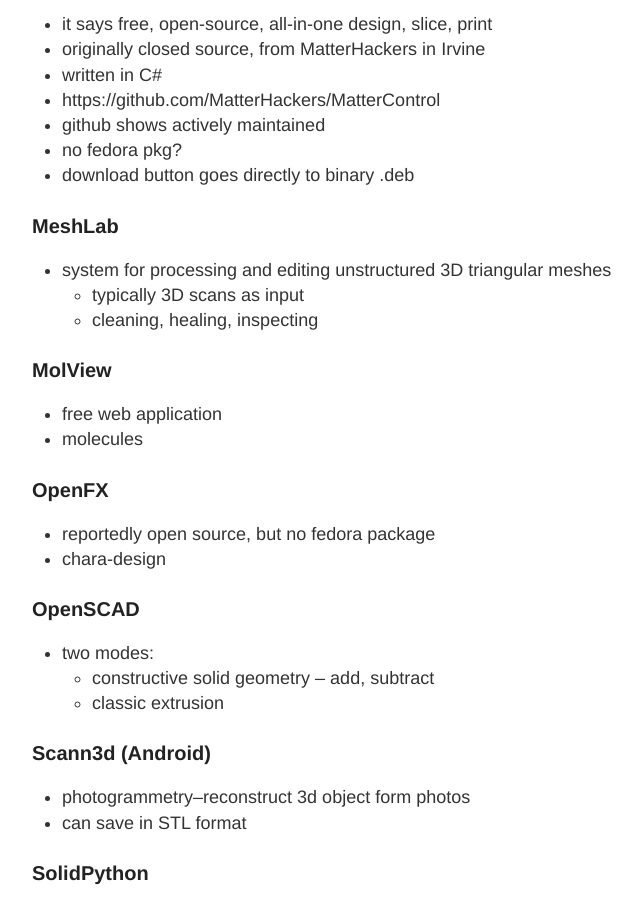
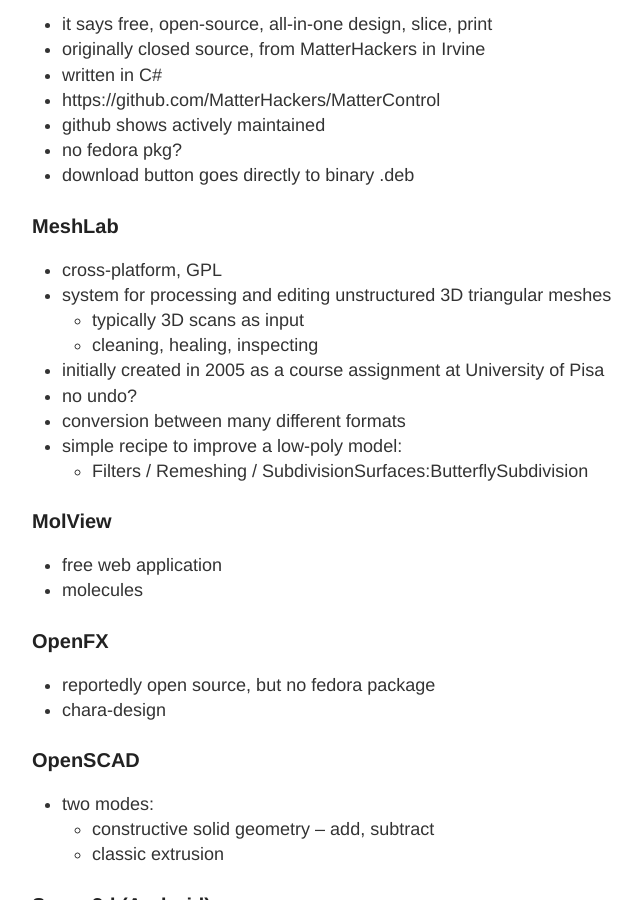
Before and after one commit to jmcorey/jmcorey.github.io, a Jekyll site: the page built from notes/3dp_software.md, in a window 1280 px wide and 900 px high, scrolled down 907 px. Shown: the whole window, without its empty margins (248-890 px from the left). Built offline with Jekyll 4.4.1, drawn with Linux system fonts in a browser that asks for light colours; our own code applies the rules of GitHub Pages for plain Markdown files.

Commit message:
3dp notes

```diff
--- a/notes/3dp_software.md
+++ b/notes/3dp_software.md
@@ -35,9 +35,15 @@
 
 ### MeshLab
 
+* cross-platform, GPL
 * system for processing and editing unstructured 3D triangular meshes
   * typically 3D scans as input
   * cleaning, healing, inspecting
+* initially created in 2005 as a course assignment at University of Pisa
+* no undo?
+* conversion between many different formats
+* simple recipe to improve a low-poly model:
+  * Filters / Remeshing / SubdivisionSurfaces:ButterflySubdivision
 
 ### MolView
 
```
Also changed, not shown: notes/3dp_design_rules.md (added, +31 -0 lines).
